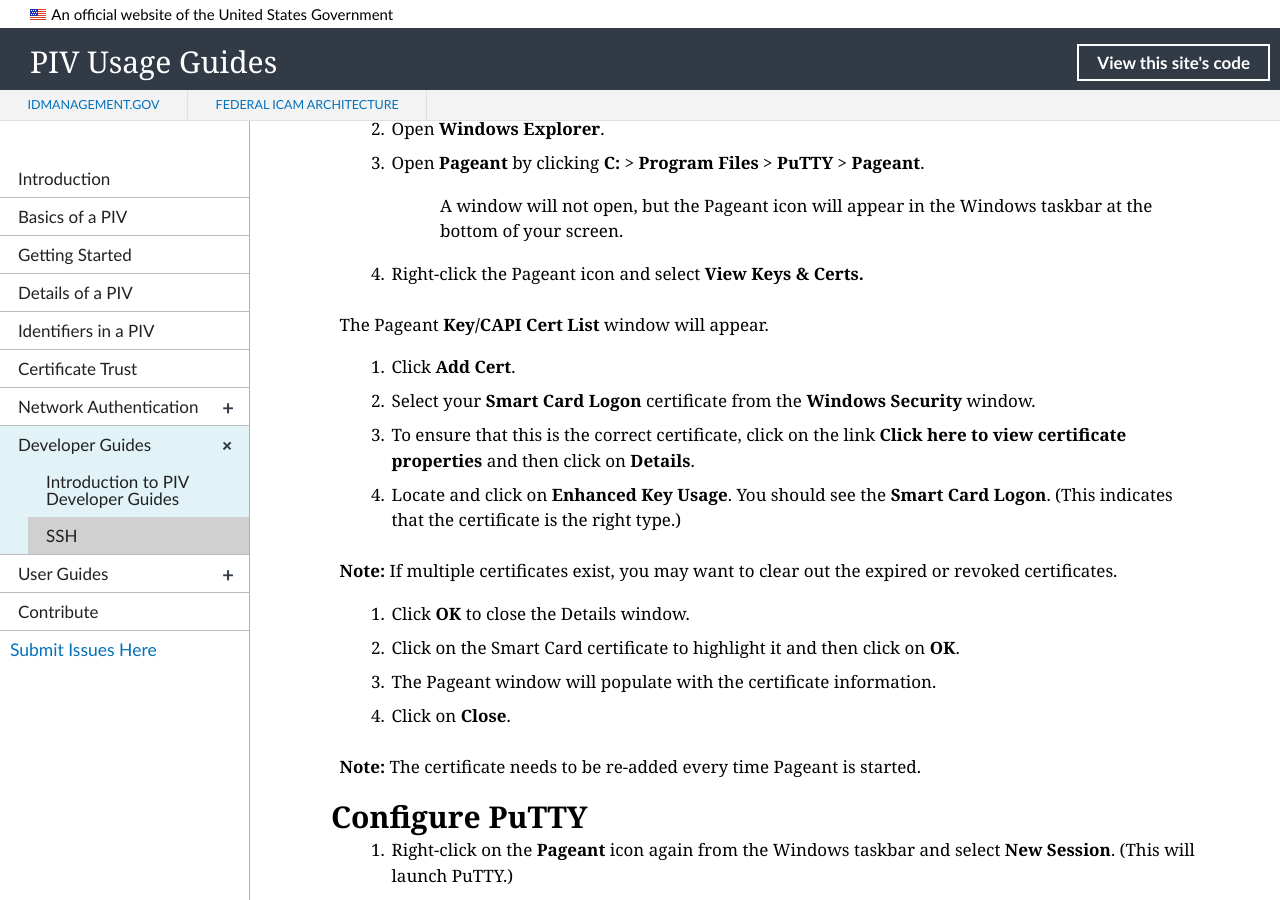
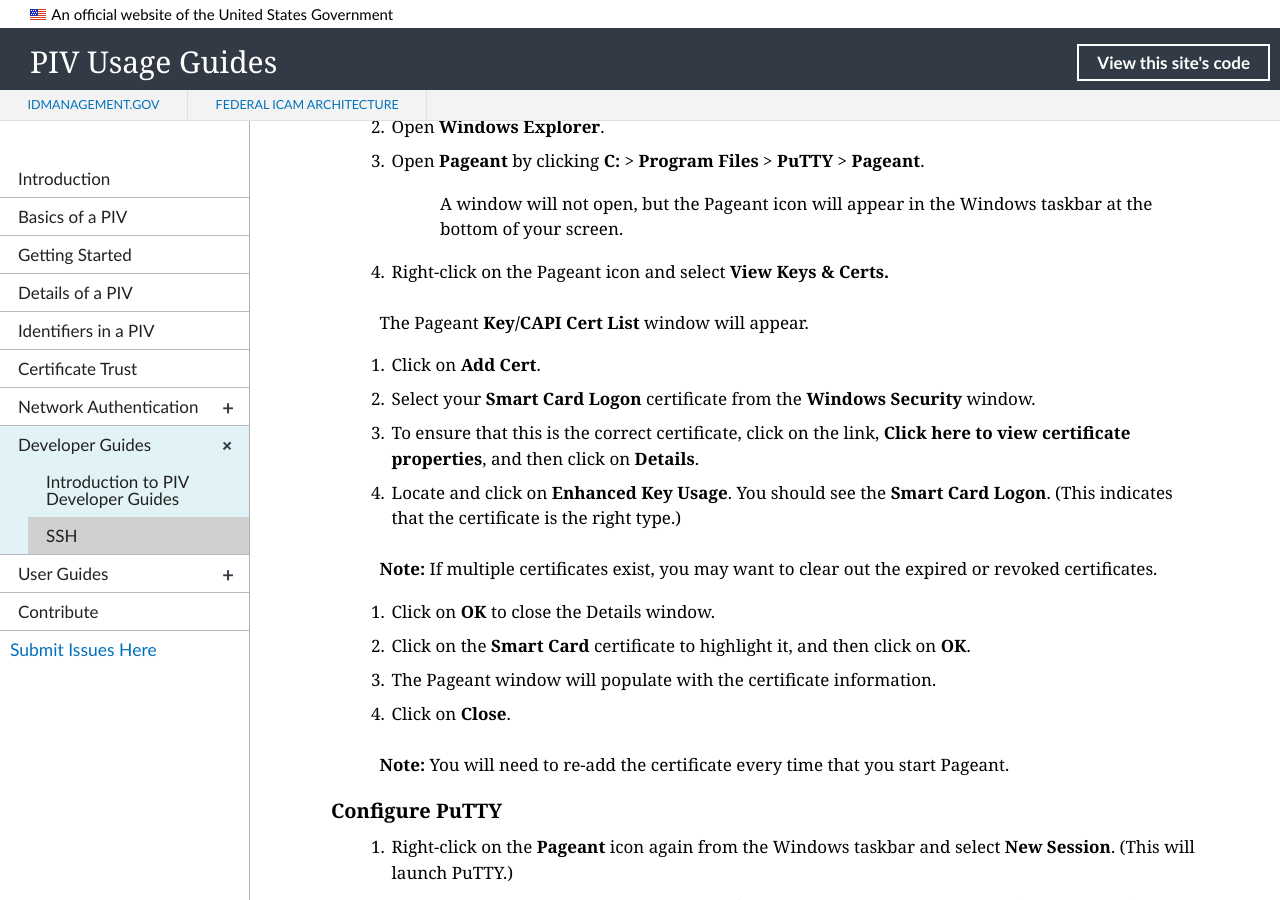
Before and after one commit to GSA/piv-guides, a Jekyll site: the page built from _devconfig/ssh.md, in a window 1280 px wide and 900 px high, scrolled down 1073 px. Built offline with Jekyll 4.4.1, drawn with Linux system fonts in a browser that asks for light colours; nearby versions of some CDN libraries.

Commit message:
Update ssh.md

```diff
--- a/_devconfig/ssh.md
+++ b/_devconfig/ssh.md
@@ -19,38 +19,38 @@
 > **Note:**  You will download the required applications during the steps below.
 ## Procedures
 
-## Install PuTTY-CAC
+### Install PuTTY-CAC
 
 1. To download and install **PuTTY-CAC**, go to: [https://github.com/NoMoreFood/putty-cac/releases](https://github.com/NoMoreFood/putty-cac/releases).  (PuTTY-CAC is referred to as &quot;PuTTY&quot; within the application.)
 2. Open PuTTY and click on **About** (lower left-hand corner of the **PuTTY Configuration** window) to verify that the correct version was installed.
 
 > **Note:** PuTTY will typically be installed at C:\Program Files\PuTTY.)
 
-## Insert CAPI Key into Pageant
+### Insert CAPI Key into Pageant
 
 1. Insert your PIV card into the card reader.
 2. Open **Windows Explorer**.
 3. Open **Pageant** by clicking **C:** &gt; **Program Files** &gt; **PuTTY** &gt; **Pageant**.
 > A window will not open, but the Pageant icon will appear in the Windows taskbar at the bottom of your screen.
-4. Right-click the Pageant icon and select **View Keys &amp; Certs.**
+4. Right-click on the Pageant icon and select **View Keys &amp; Certs.**
 
-The Pageant **Key/CAPI Cert List** window will appear.
+> The Pageant **Key/CAPI Cert List** window will appear.
 
-1. Click **Add Cert**.
+1. Click on **Add Cert**.
 2. Select your **Smart Card Logon** certificate from the **Windows Security** window.
-3. To ensure that this is the correct certificate, click on the link **Click here to view certificate properties** and then click on **Details**.
+3. To ensure that this is the correct certificate, click on the link, **Click here to view certificate properties**, and then click on **Details**.
 4. Locate and click on **Enhanced Key Usage**.  You should see the **Smart Card Logon**.  (This indicates that the certificate is the right type.)
 
-**Note:** If multiple certificates exist, you may want to clear out the expired or revoked certificates.
+> **Note:** If multiple certificates exist, you may want to clear out the expired or revoked certificates.
 
-1. Click **OK** to close the Details window.
-2. Click on the Smart Card certificate to highlight it and then click on **OK**.
+1. Click on **OK** to close the Details window.
+2. Click on the **Smart Card** certificate to highlight it, and then click on **OK**.
 3. The Pageant window will populate with the certificate information.
 4. Click on **Close**.
 
-**Note:** The certificate needs to be re-added every time Pageant is started.
+> **Note:** You will need to re-add the certificate every time that you start Pageant.
 
-## Configure PuTTY
+### Configure PuTTY
 
 1. Right-click on the **Pageant** icon again from the Windows taskbar and select **New Session**.  (This will launch PuTTY.)
 2. From within PuTTY, enter the IP address of your _Jumpbox_ in the **Host Name (or IP address)** textbox to set up a new profile. Follow the remaining steps below.  (If you already have a profile set up, select it, and click on the **Load** button.)
@@ -67,7 +67,7 @@
 
 **Note** : For other Jumpboxes, submit a service ticket to that support group and include the IP address of the Jumpbox you are using, your account name, and the SSH key from your PIV card.
 
-**Verify PuTTY logon**
+### Verify PuTTY logon
 
 Note: Once the support group has set up an account with your SSH key on the Jumpbox, then you can use your PIV card to login to the Jumpbox.
 
```
